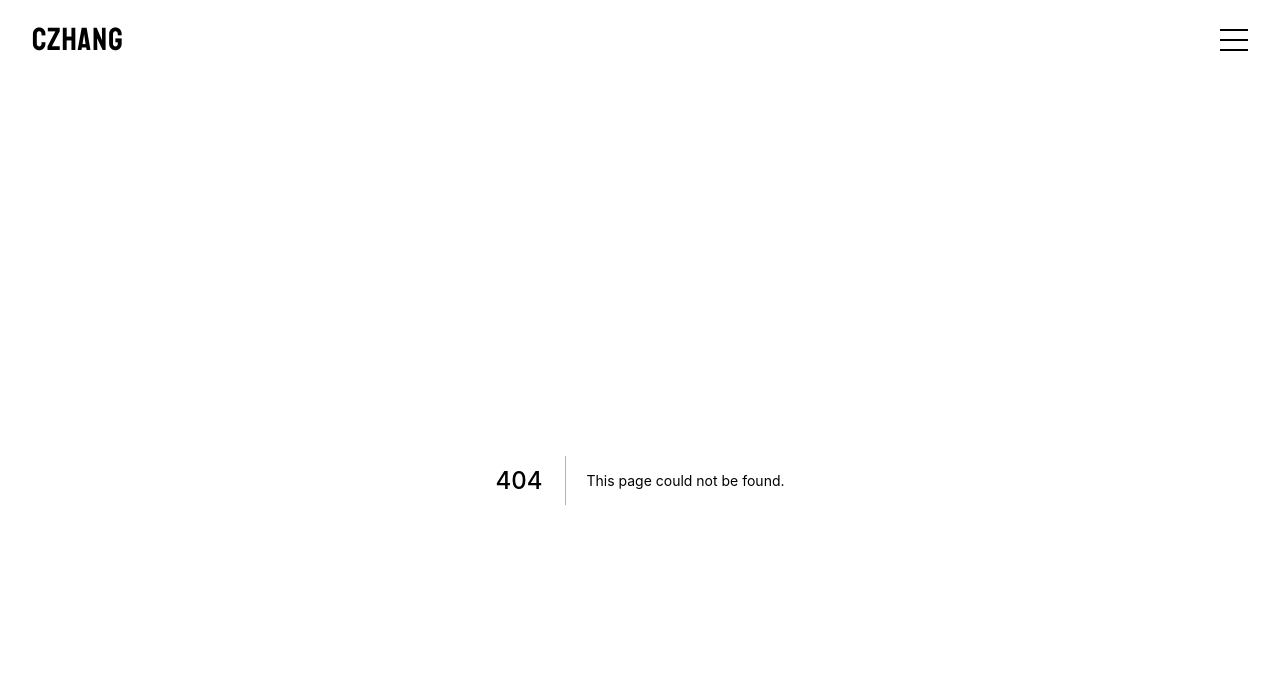
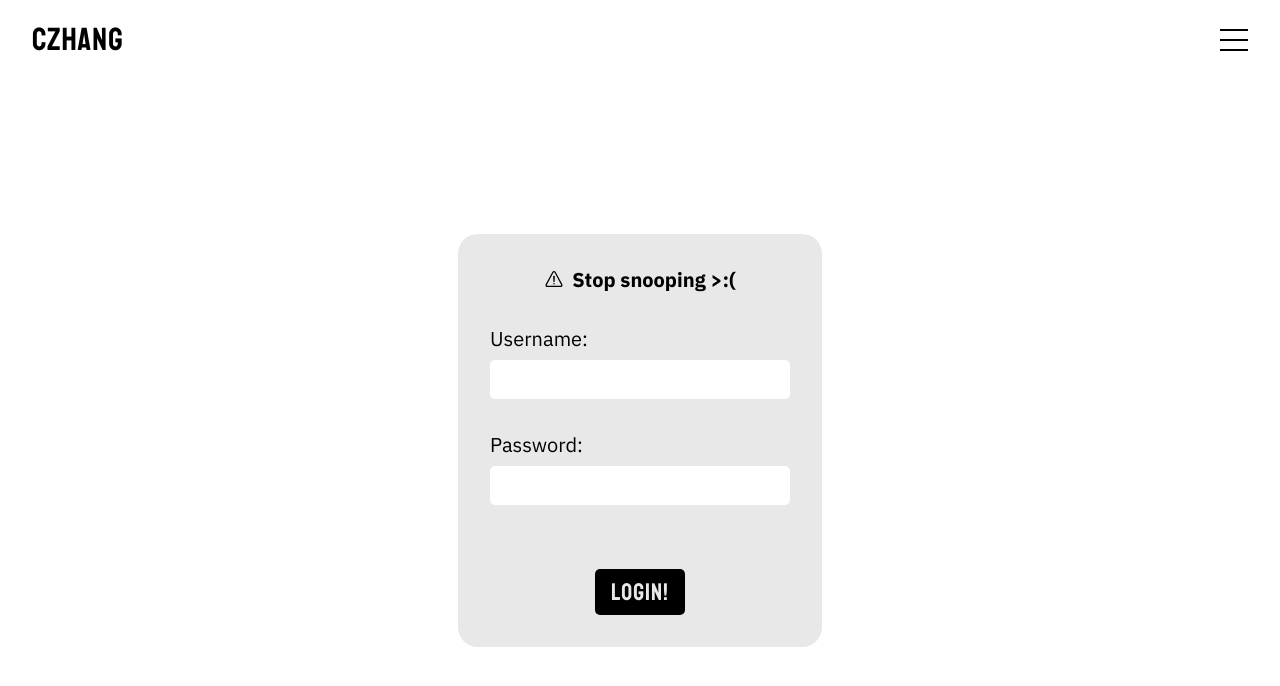
Before and after one commit to czhangy/czhangy.io, a Next.js app: page /admin in a window 1280 px wide. Before the commit this address had no page. Shown: the top 686 px of the page. Built offline with nearby package versions, Linux system fonts and the light colour scheme.

Commit message:
Implement and test admin page

```diff
--- /dev/null
+++ b/src/components/Admin/AdminPage/AdminPage.module.scss
@@ -0,0 +1,90 @@
+@use "@/styles/constants";
+
+.admin-page {
+    --field-inner-spacing: 0.5rem;
+    --form-border-rad: 20px;
+    --form-inner-spacing: 2rem;
+    --form-padding: 2rem;
+    --input-border-rad: 5px;
+    --input-font-size: 1.25rem;
+    --input-padding-x: 0.75rem;
+    --input-padding-y: 0.5rem;
+    --input-width: 300px;
+    --label-font-size: 1.25rem;
+    --login-border-rad: 5px;
+    --login-font-size: 1.5rem;
+    --login-letter-spacing: 1px;
+    --login-padding-x: 1rem;
+    --login-padding-y: 0.5rem;
+    --warning-font-size: 1.25rem;
+    --warning-icon-size: 20px;
+    --warning-inner-spacing: 0.5rem;
+
+    .form {
+        display: flex;
+        flex-direction: column;
+        align-items: center;
+        gap: var(--form-inner-spacing);
+        border-radius: var(--form-border-rad);
+        background-color: var(--theme-accent);
+        padding: var(--form-padding);
+
+        .warning {
+            display: flex;
+            align-items: center;
+            gap: var(--warning-inner-spacing);
+
+            .icon {
+                position: relative;
+                filter: var(--theme-svg);
+                width: var(--warning-icon-size);
+                height: var(--warning-icon-size);
+            }
+
+            .text {
+                font-size: var(--warning-font-size);
+            }
+        }
+
+        .field {
+            display: flex;
+            flex-direction: column;
+            gap: var(--field-inner-spacing);
+
+            .label {
+                font-size: var(--label-font-size);
+            }
+
+            .input {
+                border: none;
+                border-radius: var(--input-border-rad);
+                background-color: var(--theme-main);
+                padding: var(--input-padding-y) var(--input-padding-x);
+                width: var(--input-width);
+                color: var(--theme-text);
+                font-size: var(--input-font-size);
+            }
+        }
+
+        .error {
+            color: red;
+        }
+
+        .login {
+            border-radius: var(--login-border-rad);
+            background-color: var(--theme-text);
+            padding: var(--login-padding-y) var(--login-padding-x);
+            color: var(--theme-accent);
+            font-size: var(--login-font-size);
+            font-family: constants.$header-font;
+            letter-spacing: var(--login-letter-spacing);
+        }
+    }
+}
+
+@media (hover: hover) {
+    .admin-page > .form > .login:hover {
+        background-color: var(--theme-hover);
+        color: var(--theme-text);
+    }
+}
--- /dev/null
+++ b/src/components/Admin/AdminPage/AdminPage.tsx
@@ -0,0 +1,111 @@
+import { ChangeEvent, useState } from "react";
+
+import Image from "@/components/Global/Image/Image";
+
+import styles from "./AdminPage.module.scss";
+
+const AdminPage: React.FC = () => {
+    const [username, setUsername] = useState<string>("");
+    const [password, setPassword] = useState<string>("");
+    const [error, setError] = useState<boolean>(false);
+
+    /**
+     * Saves the username to the component state on input
+     *
+     * @param {ChangeEvent<HTMLInputElement>} evt The event object captured by onChange
+     */
+    const handleUsernameChange = (evt: ChangeEvent<HTMLInputElement>): void => {
+        setUsername(evt.target.value);
+    };
+
+    /**
+     * Saves the password to the component state on input
+     *
+     * @param {ChangeEvent<HTMLInputElement>} evt The event object captured by onChange
+     */
+    const handlePasswordChange = (evt: ChangeEvent<HTMLInputElement>): void => {
+        setPassword(evt.target.value);
+    };
+
+    /**
+     * Returns the message to display depending on error state
+     *
+     * @returns {string} The classes needed to style the error message
+     */
+    const getErrorMessage = (): string => {
+        console.log(error);
+        return error ? "That username or password is incorrect." : "";
+    };
+
+    /**
+     * Checks if the username/password are correct when the login button is clicked, setting error state when needed
+     */
+    const handleSubmit = (): void => {
+        // Reset error state
+        setError(false);
+
+        // Set error if incorrect
+        if (username !== "charles" || password !== "hi") {
+            setError(true);
+        }
+    };
+
+    return (
+        <div className={styles["admin-page"]}>
+            <form className={styles.form}>
+                <div className={styles.warning} data-testid="warning">
+                    <div className={styles.icon}>
+                        <Image src="/assets/icons/warning.svg" alt="Warning" />
+                    </div>
+                    <strong className={styles.text}>
+                        Stop snooping &gt;:(
+                    </strong>
+                </div>
+                <div className={styles.field}>
+                    <label
+                        className={styles.label}
+                        htmlFor="username"
+                        data-testid="label"
+                    >
+                        Username:
+                    </label>
+                    <input
+                        id="username"
+                        className={styles.input}
+                        onChange={(evt: ChangeEvent<HTMLInputElement>) =>
+                            handleUsernameChange(evt)
+                        }
+                    />
+                </div>
+                <div className={styles.field}>
+                    <label
+                        className={styles.label}
+                        htmlFor="password"
+                        data-testid="label"
+                    >
+                        Password:
+                    </label>
+                    <input
+                        id="password"
+                        className={styles.input}
+                        type="password"
+                        onChange={(evt: ChangeEvent<HTMLInputElement>) =>
+                            handlePasswordChange(evt)
+                        }
+                        data-testid="password"
+                    />
+                </div>
+                <p className={styles.error}>{getErrorMessage()}</p>
+                <button
+                    className={styles.login}
+                    type="button"
+                    onClick={handleSubmit}
+                >
+                    Login!
+                </button>
+            </form>
+        </div>
+    );
+};
+
+export default AdminPage;
--- a/src/components/Journals/SearchBar/SearchBar.module.scss
+++ b/src/components/Journals/SearchBar/SearchBar.module.scss
@@ -23,7 +23,6 @@
     }
 
     .query {
-        outline: none;
         border: none;
         background-color: var(--theme-accent);
         padding: var(--utility-y-padding) var(--utility-x-padding);
--- /dev/null
+++ b/src/pages/admin.tsx
@@ -0,0 +1,18 @@
+import { NextPage } from "next";
+
+import AdminPage from "@/components/Admin/AdminPage/AdminPage";
+import Head from "@/components/Global/Head/Head";
+import PageWrapper from "@/components/Global/PageWrapper/PageWrapper";
+
+const Admin: NextPage = () => {
+    return (
+        <div>
+            <Head page="Admin" />
+            <PageWrapper>
+                <AdminPage />
+            </PageWrapper>
+        </div>
+    );
+};
+
+export default Admin;
--- a/src/static/constants.ts
+++ b/src/static/constants.ts
@@ -40,6 +40,12 @@ export const PLACEHOLDER: string = "placeholder";
 
 /** The string constant for the key attribute */
 export const KEY: string = "key";
+
+/** The string constant for the id attribute */
+export const ID: string = "id";
+
+/** The string constant for the for attribute */
+export const FOR: string = "for";
 
 /** The string constant for scroll events */
 export const SCROLL: string = "scroll";
--- a/src/styles/globals.scss
+++ b/src/styles/globals.scss
@@ -84,6 +84,10 @@ ul {
     list-style: none;
 }
 
+input {
+    outline: none;
+}
+
 ::-webkit-scrollbar {
     background: transparent;
     width: var(--scrollbar-width);
```
Also changed, not shown: src/components/Journals/SearchBar/SearchBar.tsx (+5 -3 lines), public/assets/icons/warning.svg (added), 1 other file (tests, documents, lock files or other folders).
